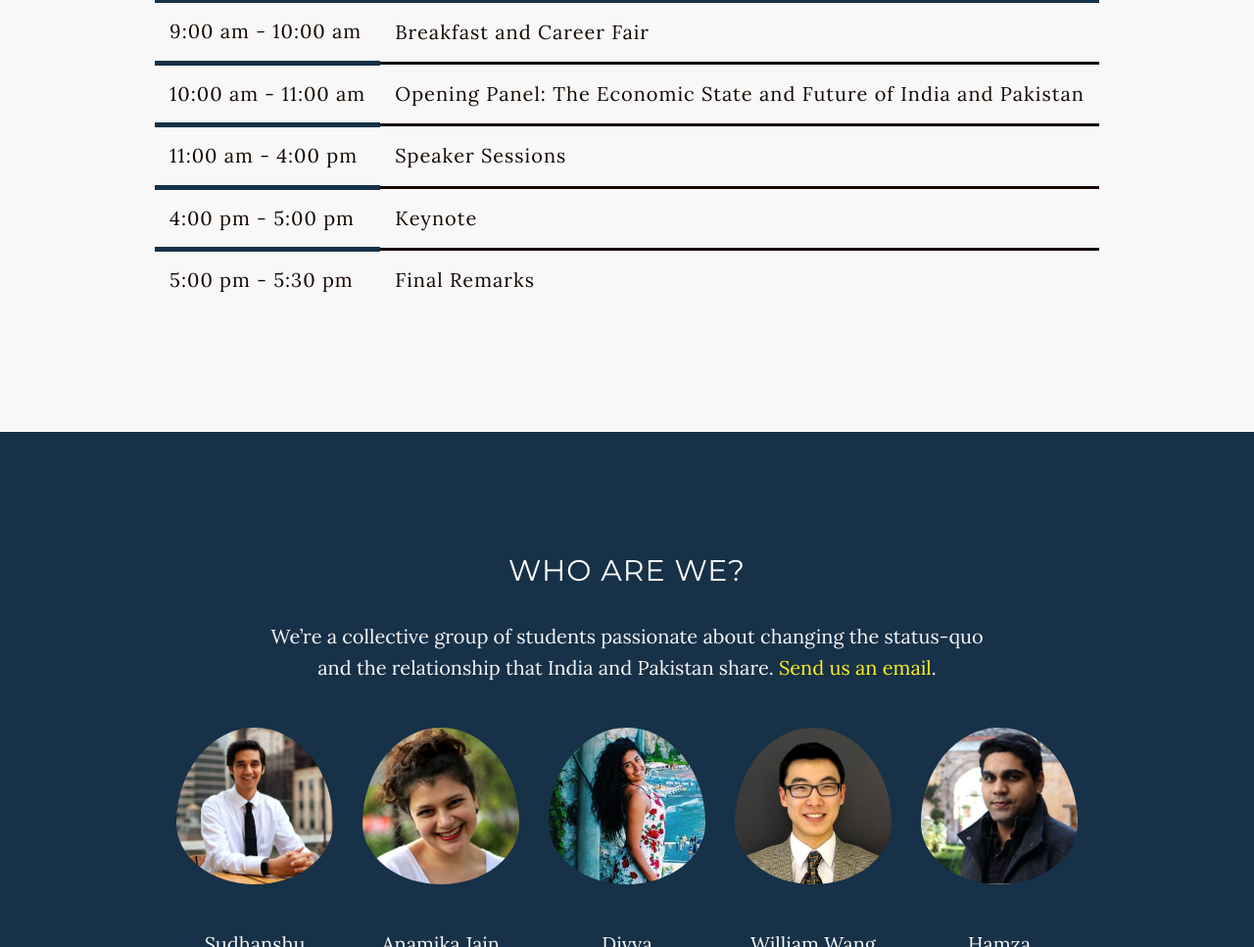
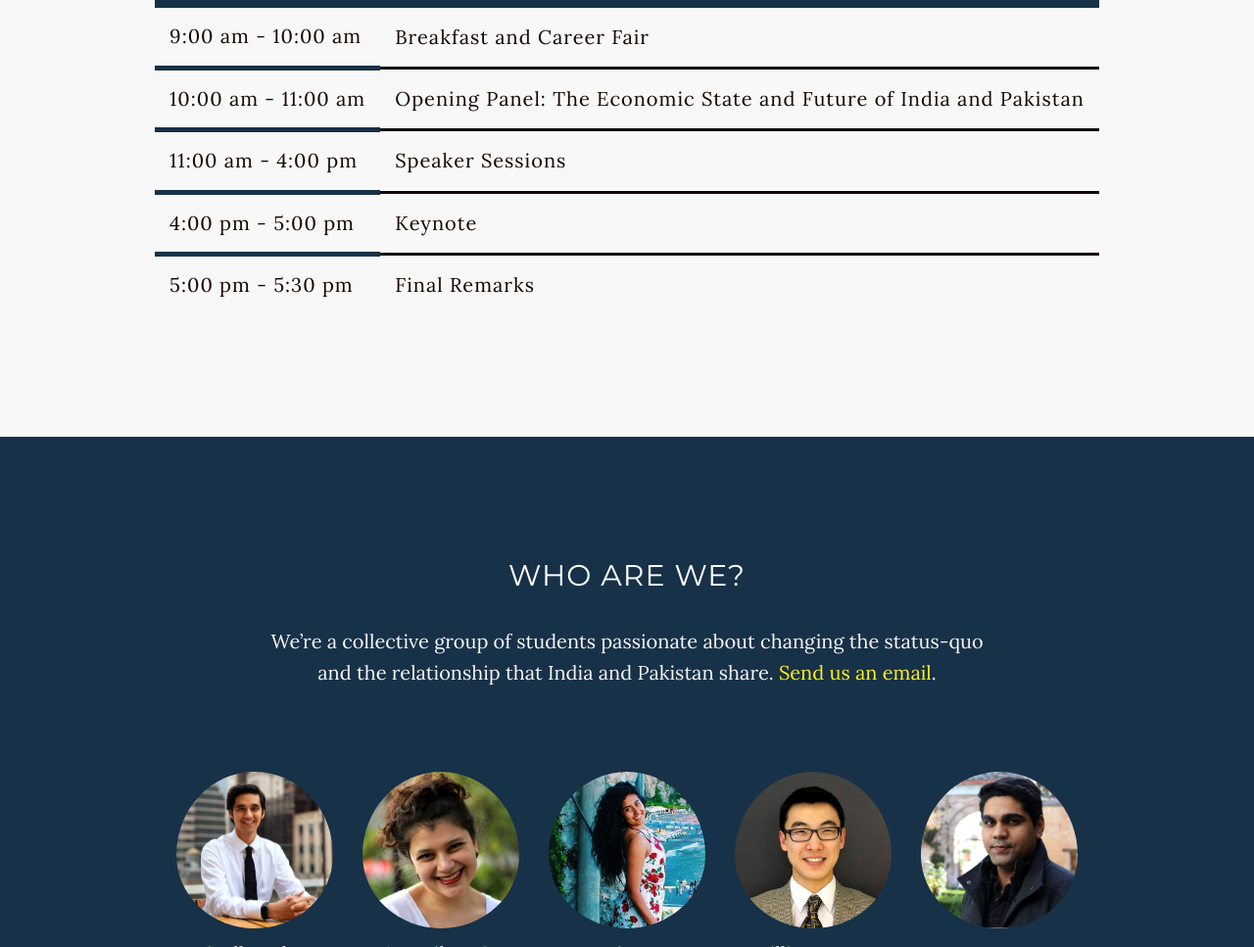
Before and after one commit to shrinidhit/Indo_Pak, a website: page index.html in a window 1280 px wide. Shown: the part 4089-5056 px from the top of the page at 98% size. Drawn offline with nearby package versions, Linux system fonts and the light colour scheme; some packages are replaced by stand-ins of ours.

Commit message:
mobile spacing

```diff
--- a/css/grayscale.css
+++ b/css/grayscale.css
@@ -78,9 +78,16 @@ img {
 }
 
 .container-wide {
+  width: 100%;
+}
+
+@media(min-width: 768px) {
+  .container-wide {
   width: 80%;
   margin-left: auto;
   margin-right: auto;
+}
+
 }
 
 /*-------------------------------------------RESPONSIVE STYLING------------------------------------------------------------------------*/
@@ -94,6 +101,7 @@ img {
     line-height: 1.6;
   }
 }
+
 @media(max-width: 768px) {
   html {
     font-size: 18px;
@@ -107,6 +115,7 @@ img {
     line-height: 1.6;
   }
 }
+
 @media(max-width: 600px) {
   html {
     font-size: 16px;
@@ -157,19 +166,19 @@ table .blue_line {
 /*Image styling*/
   .pf-pic {
     width: 250px;
-    margin-top: 50px;
+    margin-top: 10px 0px 10px 0px;
+    padding: 0px 0px 10px 0px;
     margin-left: auto;
     margin-right: auto;
   }
 
 @media (min-width: 767px) {
   .pf-pic {
-    margin-top: 10px;
-    margin-bottom: 10px;
+    margin-top: 50px;
   }
 }
 
-.conference-section1,.conference-section2,.speakers-section,.schedule-section,.aboutus-section,.register-section,.process-section,.sponsor-section {
+.conference-section1,.conference-section2,.speakers-section,.schedule-section,.register-section,.process-section,.sponsor-section,.aboutus-section{
   padding: 50px 25px 50px 25px;
   margin: 0px 0px 0px 0px;
 }
@@ -489,12 +498,17 @@ ul.banner-social-buttons {
 
 }
 
-@media (min-width: 1000px) {
+@media (min-width: 992px) {
   .sponsor img {
       width: 100%;
       margin-top: auto;
       margin-bottom: auto;
       padding: 0px 25px 0px 25px;
+  }
+
+  .speakers-section {
+    padding-top: 125px;
+    padding-bottom: 125px;
   }
 }
 
@@ -502,11 +516,9 @@ ul.banner-social-buttons {
   color: #FFD250;
 }
 
-.aboutus-section{
-    padding-top: 125px;
-    padding-bottom: 125px;
-    background-color: #173148;
-    color: #F8F8F8;
+.aboutus-section {
+  background-color: #173148;
+  color: #F8F8F8;
 }
 
 .aboutus-section h3 {
@@ -529,17 +541,14 @@ ul.banner-social-buttons {
     padding-bottom: 125px;
   }
 
-  .speakers-section {
-    padding-top: 125px;
-    padding-bottom: 125px;
-  }
-
   .process-section {
     padding-top: 125px;
     padding-bottom: 0px;
   }
 
-  .aboutus-section {
+  .aboutus-section{
+    padding-top: 125px;
+    padding-bottom: 125px;
   }
 
   .register-section {
```
